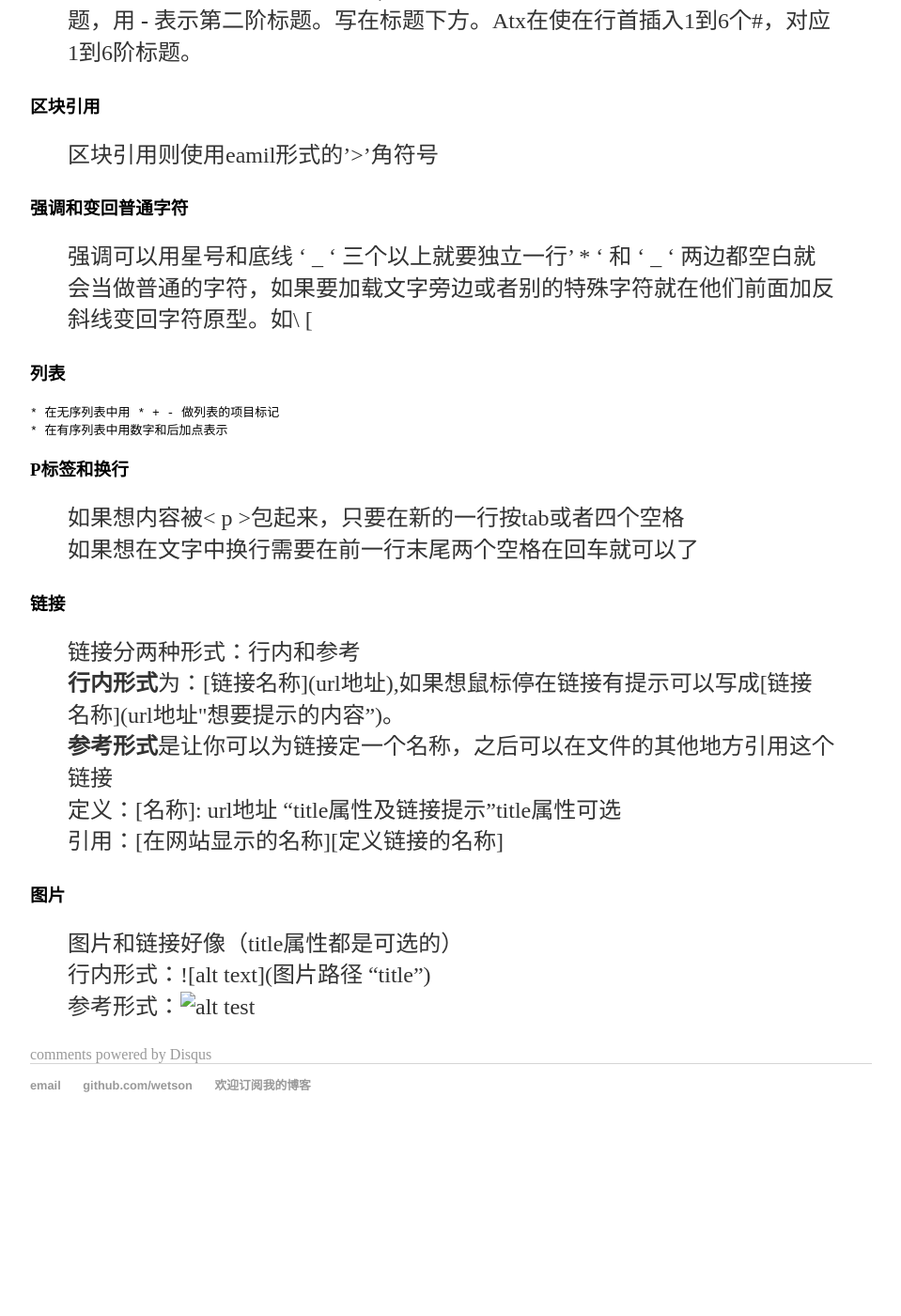
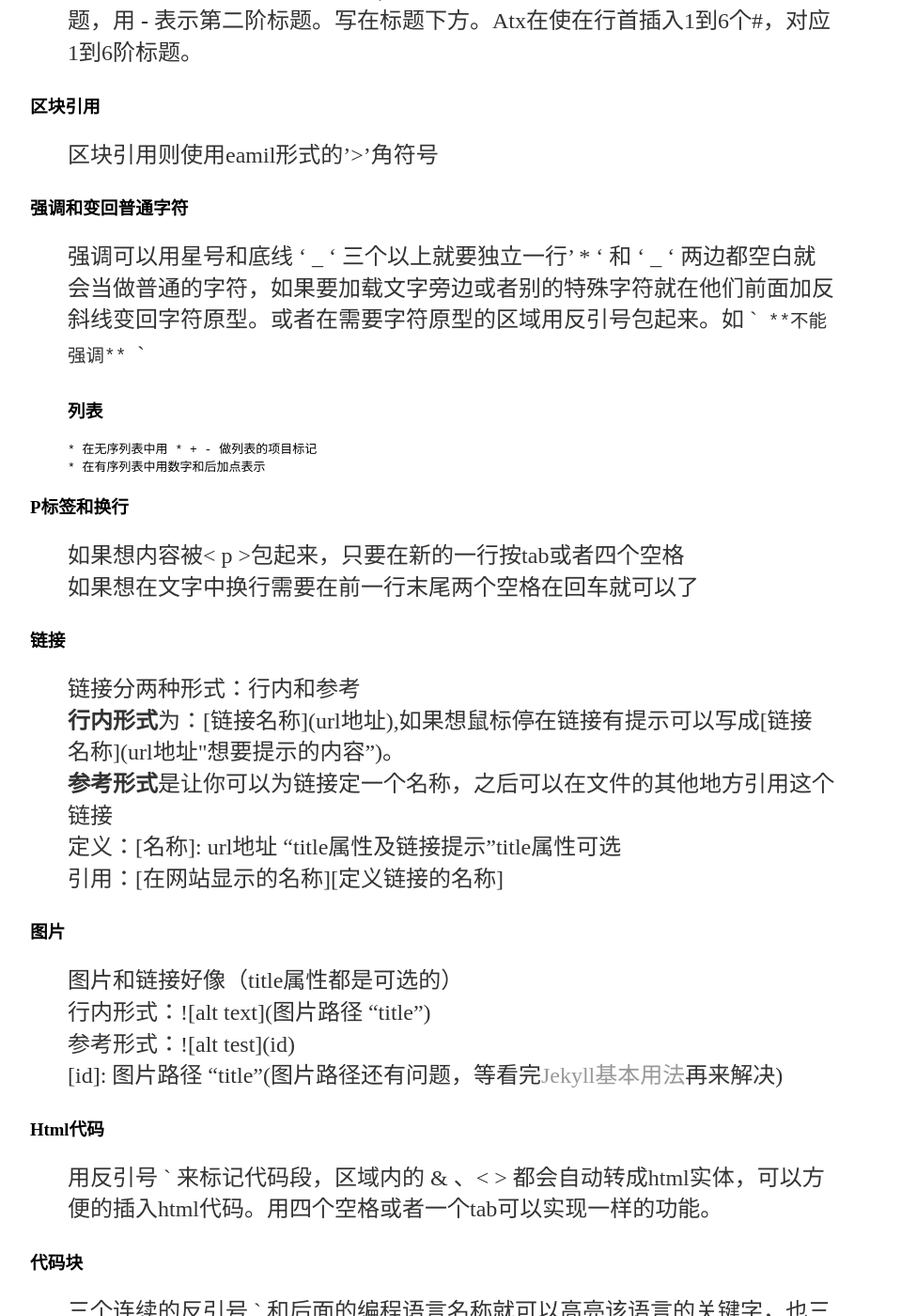
Before and after one commit to wetson/Wetson.github.io, a Jekyll site: the page built from _posts/2017-04-20-mymarkdown.md, in a window 1280 px wide and 1400 px high, scrolled down 516 px. Shown: the whole window at 94% size, without its empty margins (160-1119 px from the left). Built offline with Jekyll 4.4.1, drawn with Linux system fonts in a browser that asks for light colours; comment, search, counter and statistics services are not loaded; before the commit the page ends 1739 px from its top, so only the background shows below that; some of the changed text lies outside the part shown.

Commit message:
finsh some about markdown

```diff
--- a/_posts/2017-04-20-mymarkdown.md
+++ b/_posts/2017-04-20-mymarkdown.md
@@ -19,8 +19,7 @@ markdown使一种标记语言，将文本转为HTML。
 > 区块引用则使用eamil形式的'>'角符号
 
 ### 强调和变回普通字符
-> 强调可以用星号和底线 ' _ ' 三个以上就要独立一行' * ' 和 ' _ ' 两边都空白就会当做普通的字符，如果要加载文字旁边或者别的特殊字符就在他们前面加反斜线变回字符原型。如\ [
-
+> 强调可以用星号和底线 ' _ ' 三个以上就要独立一行' * ' 和 ' _ ' 两边都空白就会当做普通的字符，如果要加载文字旁边或者别的特殊字符就在他们前面加反斜线变回字符原型。或者在需要字符原型的区域用反引号包起来。如 \`` **不能强调** `\`
 ### 列表
 	* 在无序列表中用 * + - 做列表的项目标记
 	* 在有序列表中用数字和后加点表示
@@ -39,4 +38,14 @@ markdown使一种标记语言，将文本转为HTML。
 ### 图片
 > 图片和链接好像（title属性都是可选的）
 行内形式：!\[alt text\]\(图片路径 "title")
-参考形式：![alt test](images/1.jpg)
+参考形式：!\[alt test\](id)
+\[id\]: 图片路径 "title"(图片路径还有问题，等看完[Jekyll基本用法](https://jekyllrb.com/)再来解决)
+
+### Html代码
+> 用反引号 ` 来标记代码段，区域内的 & 、< > 都会自动转成html实体，可以方便的插入html代码。用四个空格或者一个tab可以实现一样的功能。
+
+### 代码块
+> 三个连续的反引号 ` 和后面的编程语言名称就可以高亮该语言的关键字，也三个反引号为代码块的结束标记。
+
+### 待续
+> 先记录一些常用的，还有脚注、目录、数学公式、UML图、流程图等等其他问题，需要再补上。
```
